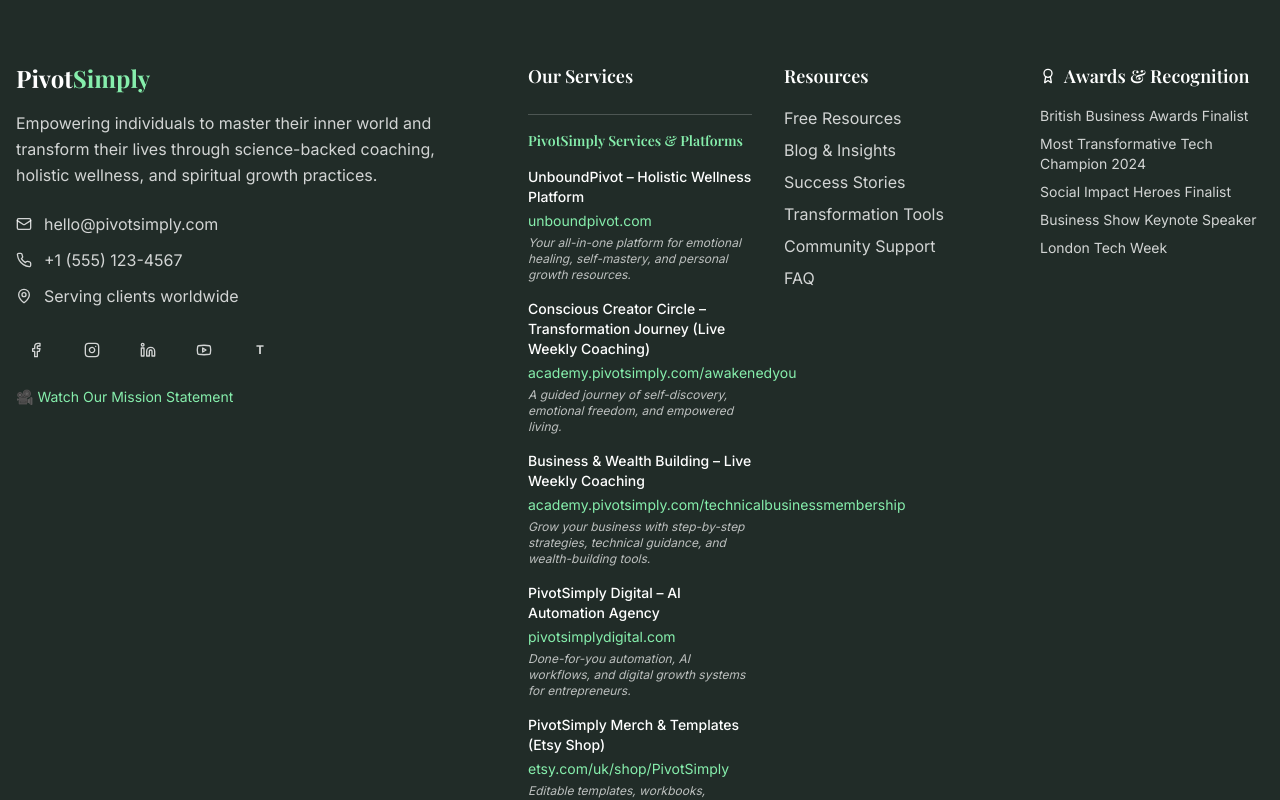
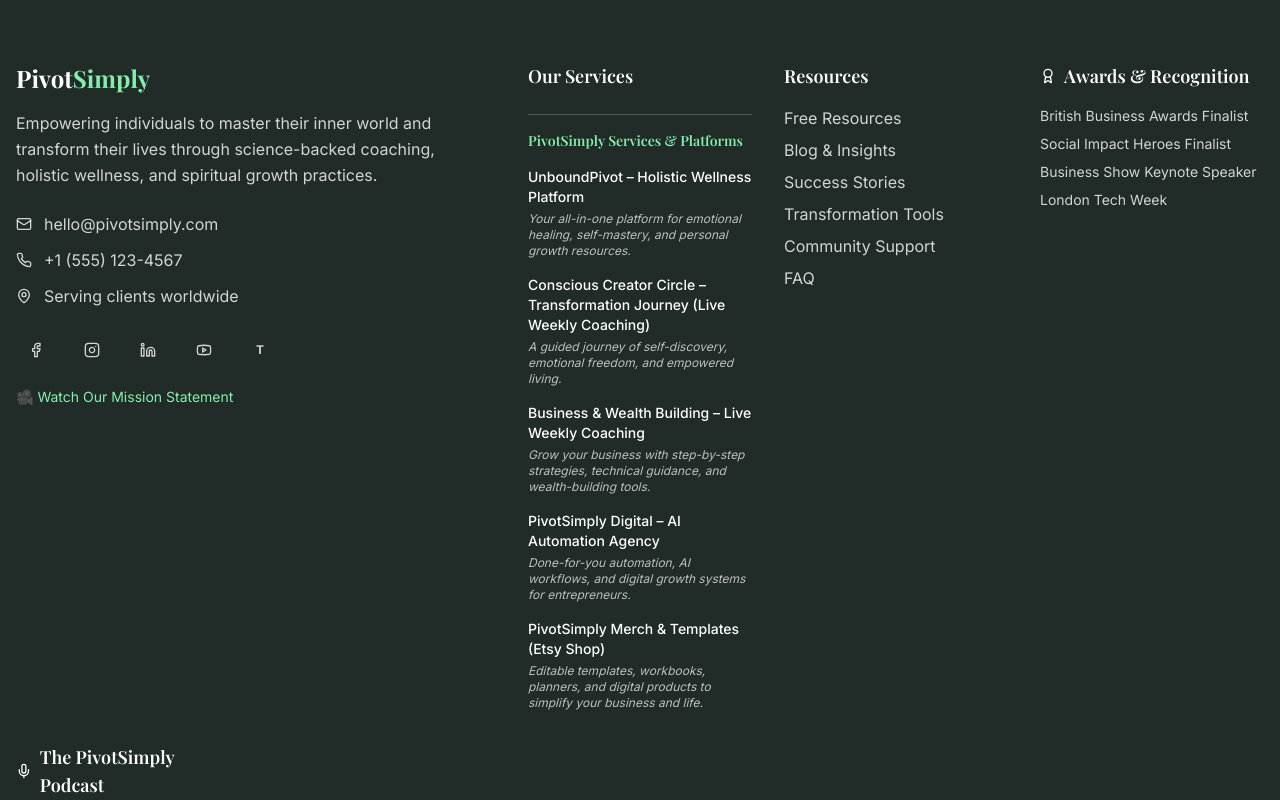
Before and after one commit to PivotSimplyLimited/pivot-simply-landing, a React (Vite) app: page /blog in a window 1280 px wide. Shown: the part 5400-6200 px from the top of the page. Built offline with nearby package versions, Linux system fonts and the light colour scheme; the HTML template or start-up script is replaced by a standard one.

Commit message:
Remove specific links

```diff
--- a/src/components/Footer.tsx
+++ b/src/components/Footer.tsx
@@ -96,32 +96,27 @@ const Footer = () => {
               <h5 className="text-sm font-semibold mb-4 text-secondary">PivotSimply Services & Platforms</h5>
               <div className="space-y-4 text-sm">
                 <div>
-                  <p className="font-medium text-background mb-1">UnboundPivot – Holistic Wellness Platform</p>
-                  <a href="https://unboundpivot.com/" className="text-secondary hover:underline block mb-1">unboundpivot.com</a>
+                  <a href="https://unboundpivot.com/" target="_blank" rel="noopener noreferrer" className="font-medium text-background mb-1 hover:text-secondary transition-colors block">UnboundPivot – Holistic Wellness Platform</a>
                   <p className="text-background/70 text-xs italic">Your all-in-one platform for emotional healing, self-mastery, and personal growth resources.</p>
                 </div>
 
                 <div>
-                  <p className="font-medium text-background mb-1">Conscious Creator Circle – Transformation Journey (Live Weekly Coaching)</p>
-                  <a href="https://academy.pivotsimply.com/awakenedyou" className="text-secondary hover:underline block mb-1">academy.pivotsimply.com/awakenedyou</a>
+                  <a href="https://academy.pivotsimply.com/awakenedyou" target="_blank" rel="noopener noreferrer" className="font-medium text-background mb-1 hover:text-secondary transition-colors block">Conscious Creator Circle – Transformation Journey (Live Weekly Coaching)</a>
                   <p className="text-background/70 text-xs italic">A guided journey of self-discovery, emotional freedom, and empowered living.</p>
                 </div>
 
                 <div>
-                  <p className="font-medium text-background mb-1">Business & Wealth Building – Live Weekly Coaching</p>
-                  <a href="https://academy.pivotsimply.com/technicalbusinessmembership" className="text-secondary hover:underline block mb-1">academy.pivotsimply.com/technicalbusinessmembership</a>
+                  <a href="https://academy.pivotsimply.com/technicalbusinessmembership" target="_blank" rel="noopener noreferrer" className="font-medium text-background mb-1 hover:text-secondary transition-colors block">Business & Wealth Building – Live Weekly Coaching</a>
                   <p className="text-background/70 text-xs italic">Grow your business with step-by-step strategies, technical guidance, and wealth-building tools.</p>
                 </div>
 
                 <div>
-                  <p className="font-medium text-background mb-1">PivotSimply Digital – AI Automation Agency</p>
-                  <a href="https://pivotsimplydigital.com/" className="text-secondary hover:underline block mb-1">pivotsimplydigital.com</a>
+                  <a href="https://pivotsimplydigital.com/" target="_blank" rel="noopener noreferrer" className="font-medium text-background mb-1 hover:text-secondary transition-colors block">PivotSimply Digital – AI Automation Agency</a>
                   <p className="text-background/70 text-xs italic">Done-for-you automation, AI workflows, and digital growth systems for entrepreneurs.</p>
                 </div>
 
                 <div>
-                  <p className="font-medium text-background mb-1">PivotSimply Merch & Templates (Etsy Shop)</p>
-                  <a href="https://www.etsy.com/uk/shop/PivotSimply" className="text-secondary hover:underline block mb-1">etsy.com/uk/shop/PivotSimply</a>
+                  <a href="https://www.etsy.com/uk/shop/PivotSimply" target="_blank" rel="noopener noreferrer" className="font-medium text-background mb-1 hover:text-secondary transition-colors block">PivotSimply Merch & Templates (Etsy Shop)</a>
                   <p className="text-background/70 text-xs italic">Editable templates, workbooks, planners, and digital products to simplify your business and life.</p>
                 </div>
               </div>
@@ -152,11 +147,6 @@ const Footer = () => {
               <li>
                 <a href="https://smallbusiness.co.uk/british-business-awards-2024-final-shortlist-revealed-2591088/" target="_blank" rel="noopener noreferrer" className="text-background/80 hover:text-secondary transition-colors">
                   British Business Awards Finalist
-                </a>
-              </li>
-              <li>
-                <a href="https://www.innovationinbusiness.com/winners/pivotsimply/" target="_blank" rel="noopener noreferrer" className="text-background/80 hover:text-secondary transition-colors">
-                  Most Transformative Tech Champion 2024
                 </a>
               </li>
               <li>
```
